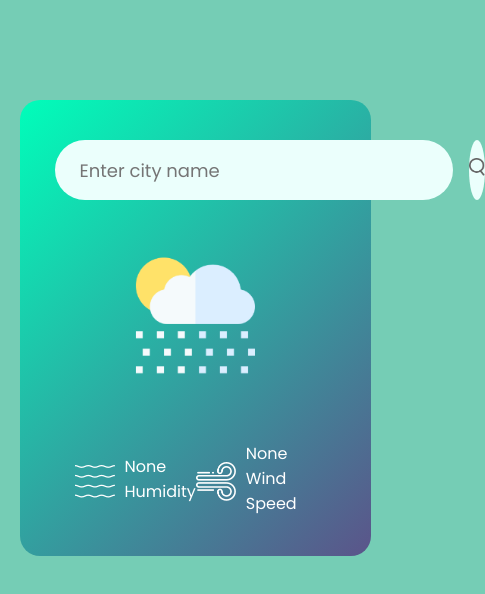
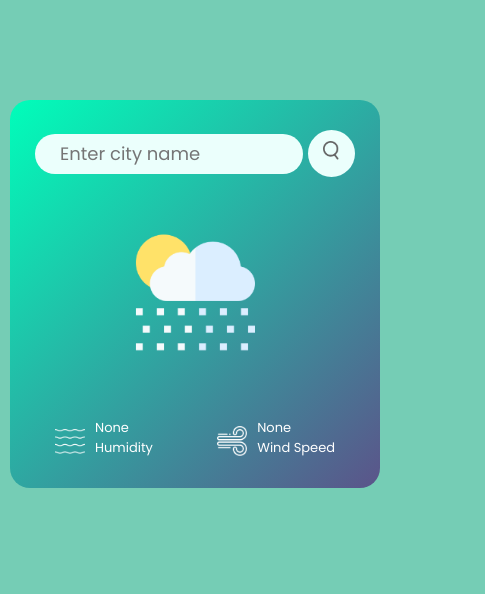
Before and after one commit to ZenDevvv/Weather-app, a plain HTML site: page index.html in a window 390 px wide. Shown: the whole page, 485 px wide, since content can reach past the window. Drawn offline with Linux system fonts and the light colour scheme.

Commit message:
fix mobile responsiveness

```diff
--- a/styles.css
+++ b/styles.css
@@ -14,20 +14,22 @@ body {
 .card {
     width: 90%;
     max-width: 470px;
+    min-width: 370px;
     background: linear-gradient(135deg, #00feba, #5b548a);
     color: #fff;
     margin: 100px auto 0;
     border-radius: 20px;
-    padding: 40px 35px;
+    padding: 40px 30px;
     text-align: center;
 
 }
 
 .search{
-    width: 100%;
+    /* width: 100%; */
     display: flex;
     align-items: center;
     justify-content: space-between;
+    gap: 5px;
 }
 
 .search input {
@@ -38,8 +40,7 @@ body {
     padding: 10px 25px;
     height: 60px;
     border-radius: 30px;
-    flex: 1;
-    margin-right: 16px;
+    width: 85%;
     font-size: 18px;
 }
 
@@ -48,14 +49,15 @@ body {
     outline: 0;
     background: #ebfffc;
     border-radius: 50%;
-    width: 60px;
-    height: 60px;
+    width: 15%;
+    aspect-ratio: 1/1;
     cursor: pointer;
 }
 
 .search button img {
     width: 16px;
 }
+
 
 .weather-icon {
     width: 170px;
@@ -96,3 +98,29 @@ body {
     font-size: 28;
     margin-top: -6px;
 }
+
+@media screen and (max-width:430px){
+    .card {
+        padding: 30px 25px;
+    }
+
+    .search input {
+        height: 40px;
+    }
+
+    .weather h1 {
+        font-size: 60px;
+    }
+
+    .weather h2 {
+        font-size: 35px;
+    }
+
+    .col img {
+        width: 30px;
+    }
+
+    .col p {
+        font-size: 13px;
+    }
+}
```
